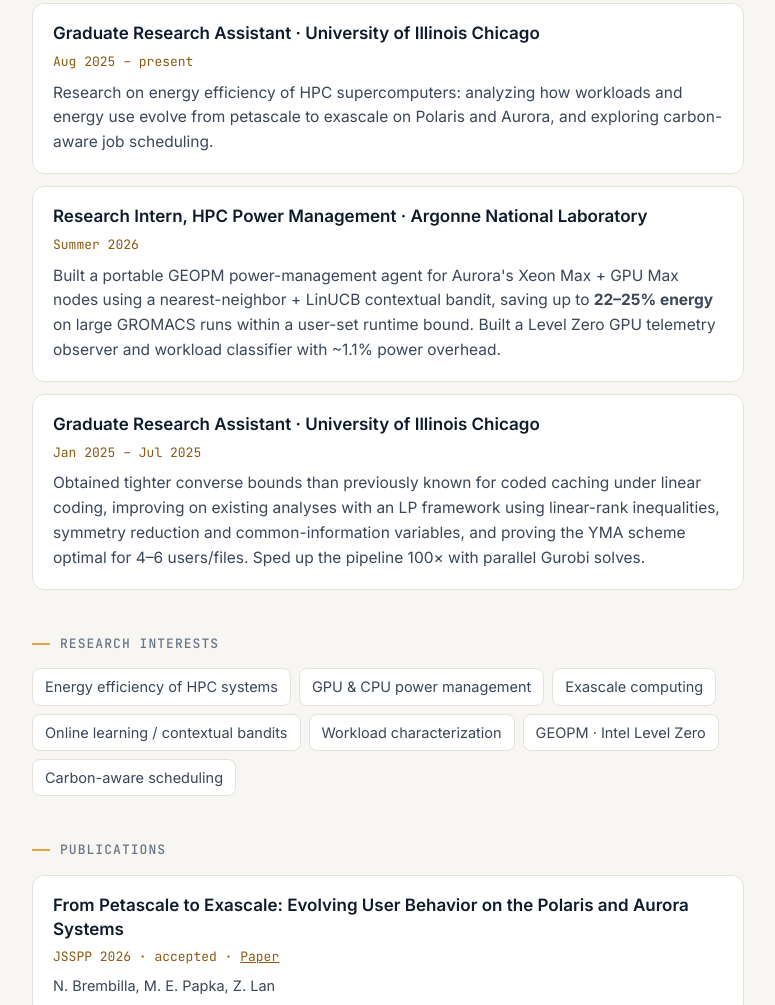
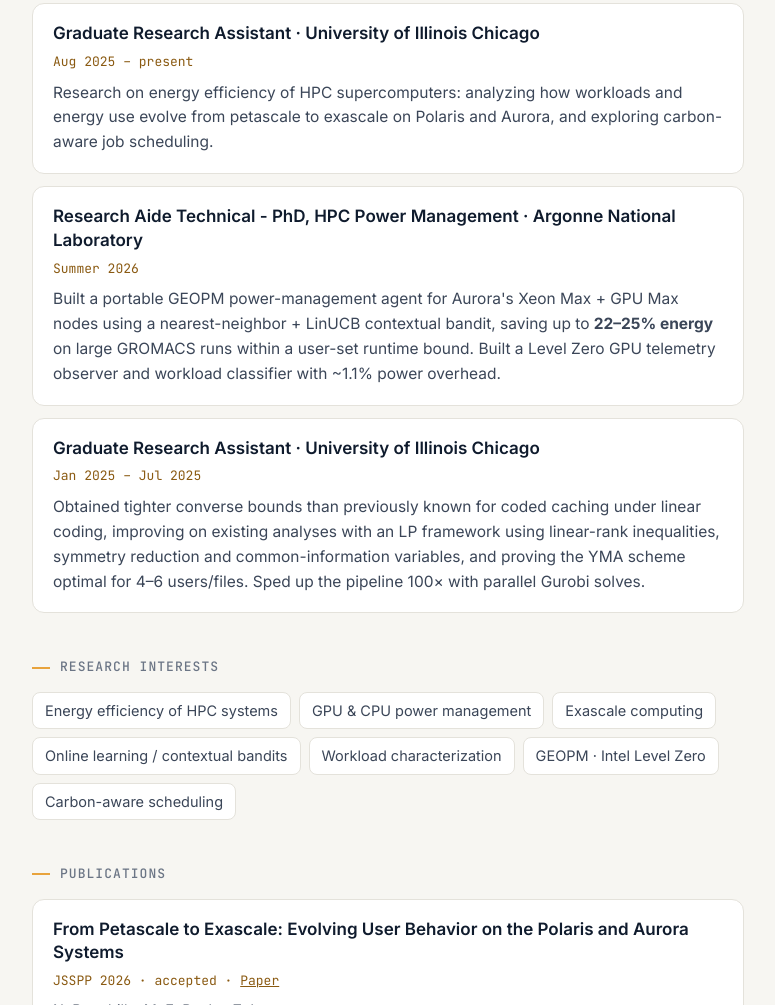
Before and after one commit to BrembillaNiccolo/BrembillaNiccolo.github.io, a plain HTML site: page index.html in a window 1280 px wide. Shown: the part 1038-2043 px from the top of the page, without its empty margins (252-1027 px from the left). Drawn offline with Linux system fonts and the light colour scheme.

Commit message:
Update title for Research Aide position at Argonne

```diff
--- a/index.html
+++ b/index.html
@@ -137,7 +137,7 @@
       <p style="margin-top:8px;font-size:15.5px">Research on energy efficiency of HPC supercomputers: analyzing how workloads and energy use evolve from petascale to exascale on Polaris and Aurora, and exploring carbon-aware job scheduling.</p>
     </div>
     <div class="pub">
-      <div class="title">Research Intern, HPC Power Management · Argonne National Laboratory</div>
+      <div class="title">Research Aide Technical - PhD, HPC Power Management · Argonne National Laboratory</div>
       <div class="venue">Summer 2026</div>
       <p style="margin-top:8px;font-size:15.5px">Built a portable GEOPM power-management agent for Aurora's Xeon Max + GPU Max nodes using a nearest-neighbor + LinUCB contextual bandit, saving up to <strong>22–25% energy</strong> on large GROMACS runs within a user-set runtime bound. Built a Level Zero GPU telemetry observer and workload classifier with ~1.1% power overhead.</p>
     </div>
```
